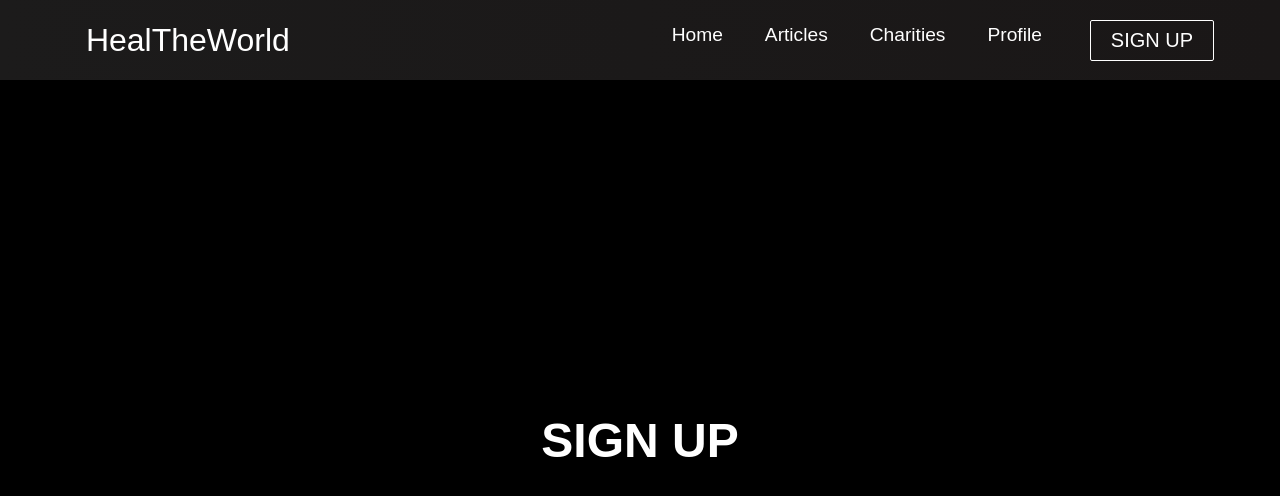
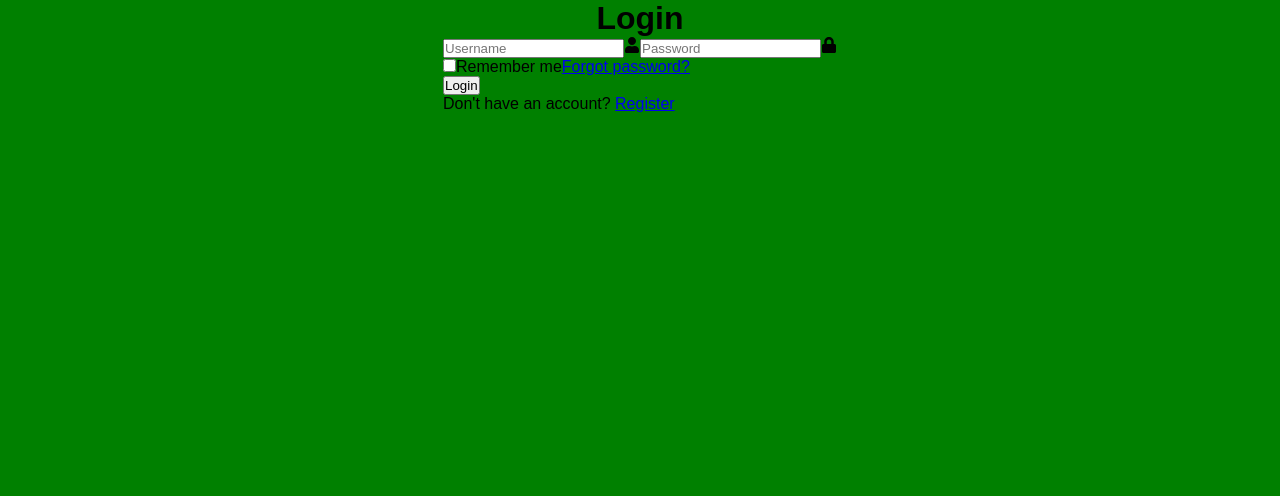
Before and after one commit to DinethKeragala/charityApp, a React (Create React App) app in the folder frontend/: page /sign-up in a window 1280 px wide. Shown: the top 496 px of the page. Built offline with nearby package versions, Linux system fonts and the light colour scheme.

Commit message:
loginpage

```diff
--- a/frontend/src/App.css
+++ b/frontend/src/App.css
@@ -49,9 +49,8 @@
   display: flex;
   justify-content: center;
   align-items: center;
-  height: 90vh;
-  color: white; /* Ensure the text color contrasts with the background */
-  background-color: black; /* Set a visible background */
+  min-height: 100vh;
+  background-color: #bc6666 ; /* Set a visible background */
   font-size: 3rem;
   text-align: center;
 }
--- a/frontend/src/App.js
+++ b/frontend/src/App.js
@@ -1,7 +1,7 @@
 import React from 'react';
 import './App.css';
 import Navbar from './components/Navbar';
-import { BrowserRouter as Router, Routes, Route } from 'react-router-dom';
+import { BrowserRouter as Router, Routes, Route, useLocation } from 'react-router-dom';
 import Home from './pages/Home';
 import Articles from './pages/Articles';
 import Charities from './pages/Charities';
@@ -10,18 +10,27 @@ import SignUp from './pages/SignUp';
 
 function App() {
   return (
+    <Router>
+      <AppContent />
+    </Router>
+  );
+}
+
+function AppContent() {
+  const location = useLocation();
+  const showNavbar = location.pathname !== "/sign-up";
+
+  return (
     <>
-      <Router>
-        <Navbar />
+      {showNavbar && <Navbar />}
       <Routes>
         <Route path='/' element={<Home />} />
         <Route path='/home' element={<Home />} />
         <Route path='/articles' element={<Articles />} />
         <Route path='/charities' element={<Charities />} />
-          <Route path="/profile" element={<Profile />} />
+        <Route path='/profile' element={<Profile />} />
         <Route path='/sign-up' element={<SignUp />} />
       </Routes>
-      </Router>
     </>
   );
 }
--- /dev/null
+++ b/frontend/src/components/LoginForm.css
@@ -0,0 +1,8 @@
+body{
+    font-family: 'Trebuchet MS', 'Lucida Sans Unicode', 'Lucida Grande', 'Lucida Sans', Arial, sans-serif;
+    display: flex;
+    justify-content: center;
+    align-items: center;
+    min-width: 100vh;
+    background: green;
+}
--- /dev/null
+++ b/frontend/src/components/LoginForm.js
@@ -0,0 +1,34 @@
+import React from 'react'
+import './LoginForm.css'
+import { FaUser, FaLock } from 'react-icons/fa'
+
+function LoginForm() {
+  return (
+    <div className='wrapper'>
+        <form action="">
+            <h1>Login</h1>
+            <div className='input-box'>
+                <input type='text' placeholder='Username' required/>
+                <FaUser className='icon' />
+                <input type='password' placeholder='Password' required/>
+                <FaLock className='icon'/>
+            </div>
+
+            <div className='remember-forgot'>
+                <label><input type='checkbox' />Remember me</label>
+                <a href='#'>Forgot password?</a>
+            </div>
+
+            <button type='submit'>Login</button>
+
+            <div className='register-link'>
+                <p>Don't have an account? <a href='#'>Register</a></p>
+            </div>
+
+        </form>
+
+    </div>
+  )
+}
+
+export default LoginForm
--- a/frontend/src/pages/SignUp.js
+++ b/frontend/src/pages/SignUp.js
@@ -1,9 +1,12 @@
 import React from 'react';
 import '../App.css';
+import LoginForm from '../components/LoginForm';
 
 function SignUp() {
   return (
-    <h1 className="sign-up">SIGN UP</h1>
+    <>
+      <LoginForm />
+    </>
   )
 }
 
```
Lines whose indentation alone changed are shown as unchanged.
